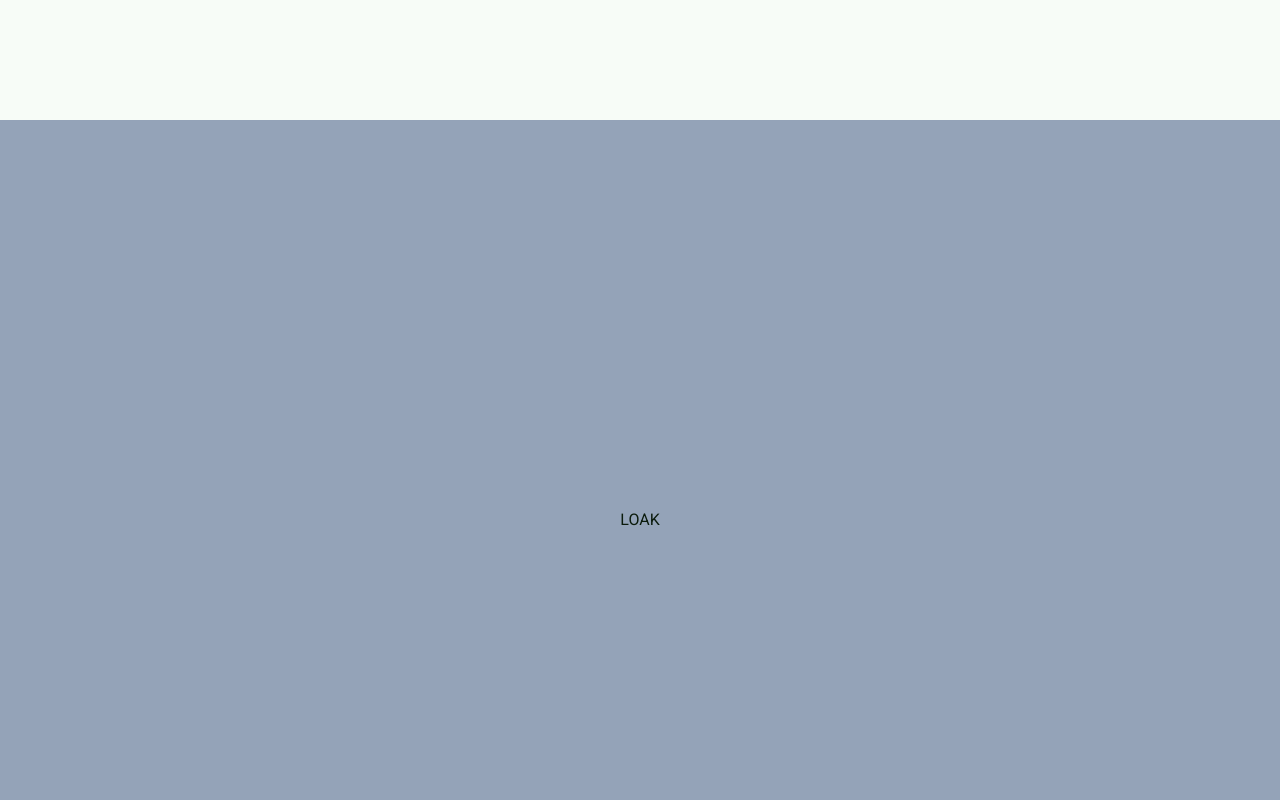
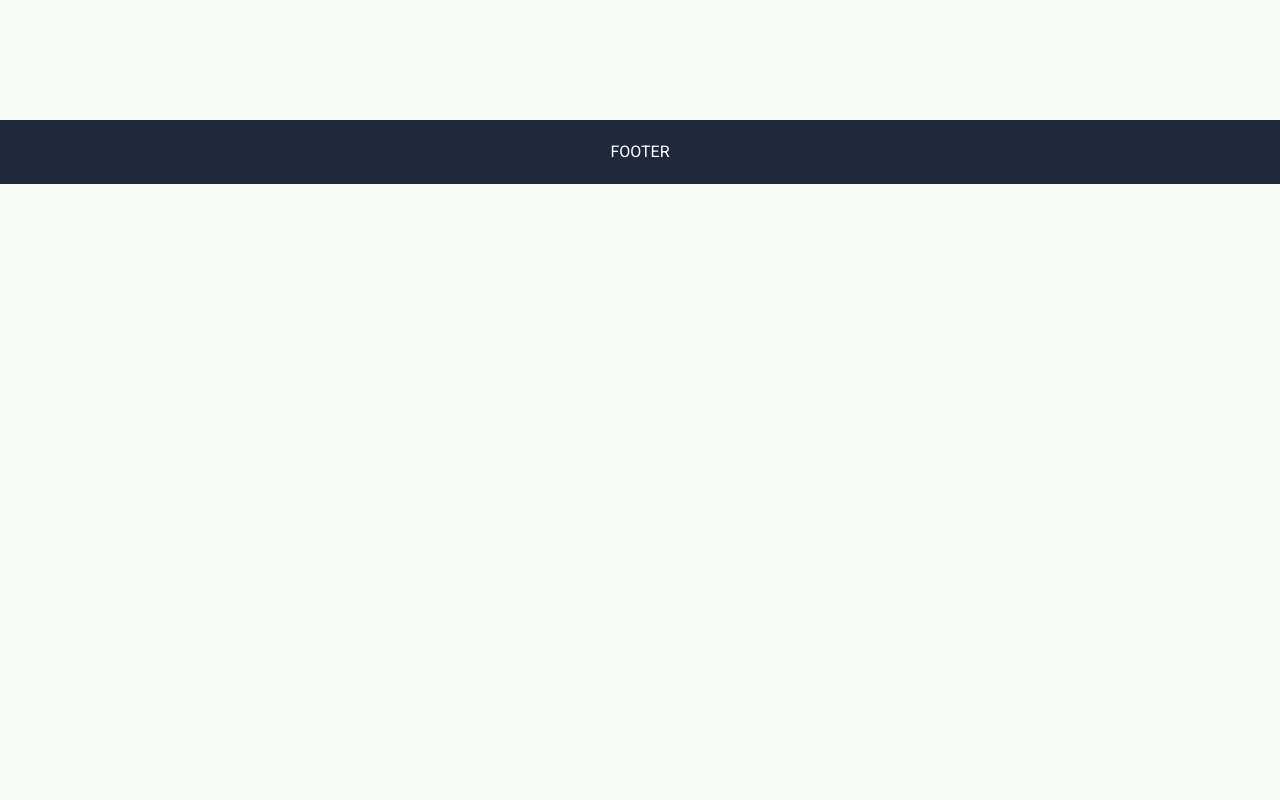
Before and after one commit to LOOOOOOK12/an-fabrication-website, a Next.js app: page / in a window 1280 px wide. Shown: the part 680-1480 px from the top of the page. After the commit the page ends 864 px from the top, so only its background shows below. Built offline with nearby package versions, Linux system fonts and the light colour scheme.

Commit message:
Remove placeholder div from Home component for cleaner layout

```diff
--- a/app/page.tsx
+++ b/app/page.tsx
@@ -4,9 +4,6 @@ export default function Home() {
   return (
     <>
       <HeroSection/>
-      <div className="h-screen bg-slate-400 flex items-center justify-center">
-        LOAK
-      </div>
     </>
   );
 }
```
